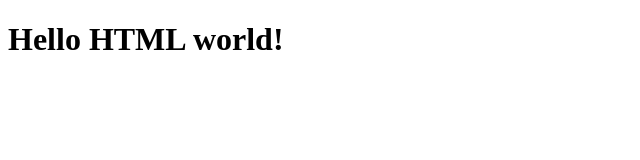
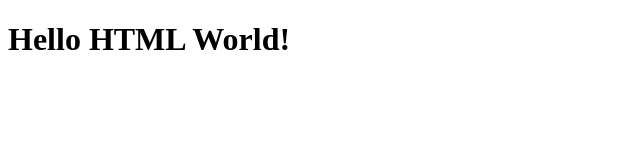
Before and after one commit to cop4808-spring-2023-fullstack-web/cop4808-git-and-github-fundamentals-mrashid2019, a plain HTML site: page index.html in a window 1280 px wide. Shown: the full height of the page, 0-640 px from the left. Drawn offline with Linux system fonts and the light colour scheme.

Commit message:
Added index.html

```diff
--- a/index.html
+++ b/index.html
@@ -9,7 +9,7 @@
 
 <body>
 
-    <h1>Hello HTML world!</h1>
+    <h1>Hello HTML World!</h1>
 
 </body>
 
```
